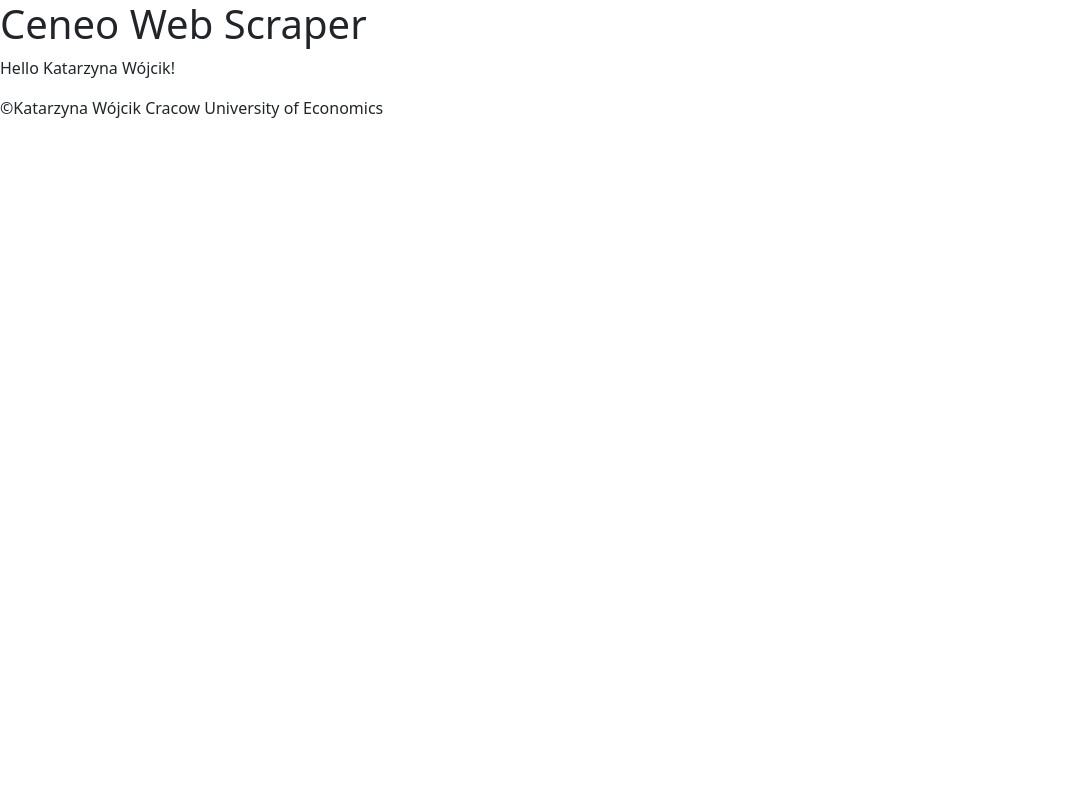
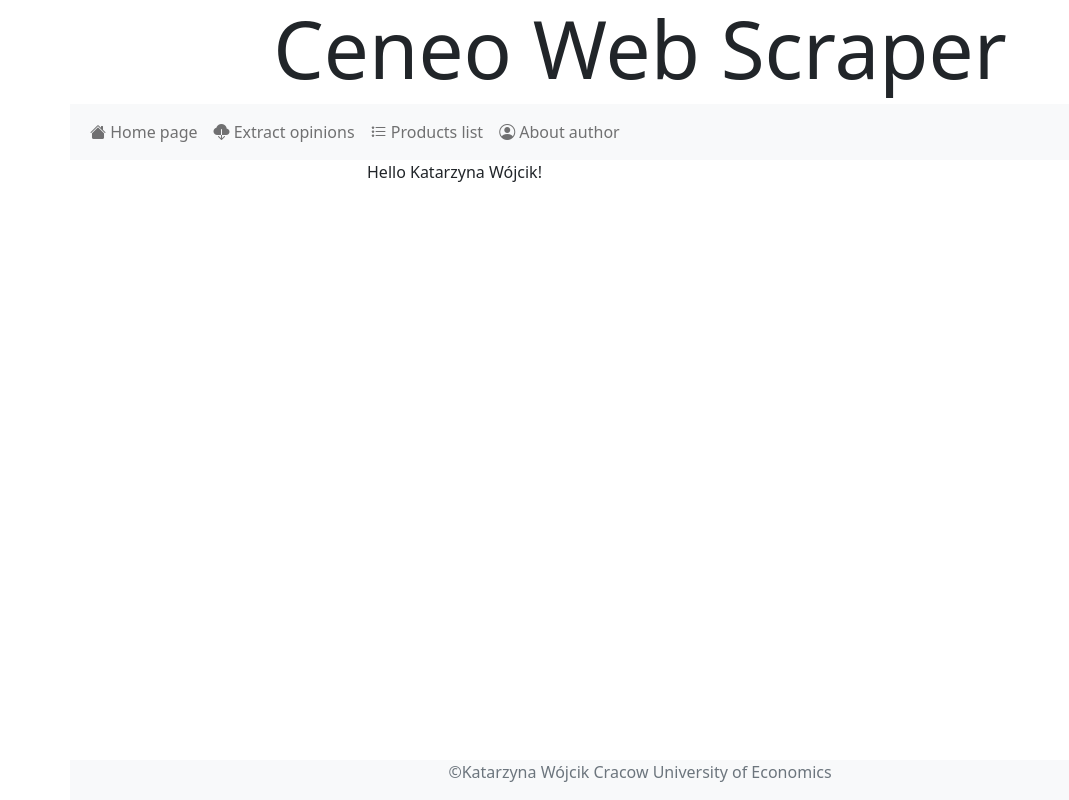
Before and after one commit to fron1s/CeneoWebScraperAI, a Flask app: page / in a window 1280 px wide. Shown: the whole page, without its empty margins (0-1069 px from the left). Run offline with Flask 2, Linux system fonts and the light colour scheme.

Commit message:
Homework KW

```diff
--- a/app/templates/base.html.jinja
+++ b/app/templates/base.html.jinja
@@ -7,19 +7,48 @@
     <title>Ceneo Web Scraper</title>
     <!-- CSS only -->
     <link href="https://cdn.jsdelivr.net/npm/bootstrap@5.2.0-beta1/dist/css/bootstrap.min.css" rel="stylesheet" integrity="sha384-0evHe/X+R7YkIZDRvuzKMRqM+OrBnVFBL6DOitfPri4tjfHxaWutUpFmBp4vmVor" crossorigin="anonymous">
+    <link rel="stylesheet" href="https://cdn.jsdelivr.net/npm/bootstrap-icons@1.8.3/font/bootstrap-icons.css">
     <!-- JavaScript Bundle with Popper -->
     <script src="https://cdn.jsdelivr.net/npm/bootstrap@5.2.0-beta1/dist/js/bootstrap.bundle.min.js" integrity="sha384-pprn3073KE6tl6bjs2QrFaJGz5/SUsLqktiwsUTF55Jfv3qYSDhgCecCxMW52nD2" crossorigin="anonymous"></script>
 </head>
 <body>
-    <header>
-        <h1>Ceneo Web Scraper</h1>
-    </header>
-    <div>
-        {% block content %}
+    <header class="container text-center">
+            <h1 class="display-1">Ceneo Web Scraper</h1>
+        </header>
+        <nav class="navbar navbar-expand-lg navbar-light bg-light container">
+            <div class="container-fluid">
+                <div class="collapse navbar-collapse" id="navbarSupportedContent">
+                    <ul class="navbar-nav me-auto mb-2 mb-lg-0">
+                        <li class="nav-item">
+                            <a class="nav-link" href="./"><i class="bi bi-house-fill"></i> Home page</a>
+                        </li>
+                        <li class="nav-item">
+                            <a class="nav-link" href=""><i class="bi bi-cloud-download-fill"></i>
+ Extract opinions</a>
+                        </li>
+                        <li class="nav-item">
+                            <a class="nav-link" href=""><i class="bi bi-list-stars"></i> Products list</a>
+                        </li>
+                        <li class="nav-item">
+                            <a class="nav-link" href=""><i class="bi bi-person-circle"></i> About author</a>
+                        </li>
+                    </ul>
+                </div>
+            </div>
+        </nav>
+        <div class="container">
+            <div class="row">
+                <div class="col-3">
 
-        {% endblock content %}
-    </div>
-    <footer>
+                </div>
+                <div class="col">
+                    {% block content %}
+
+                    {% endblock content %}
+                </div>
+            </div>
+        </div>
+    <footer class="container bg-light text-secondary fixed-bottom text-center">
         <p>&copy;Katarzyna Wójcik Cracow University of Economics</p>
     </footer>
 </body>
```
